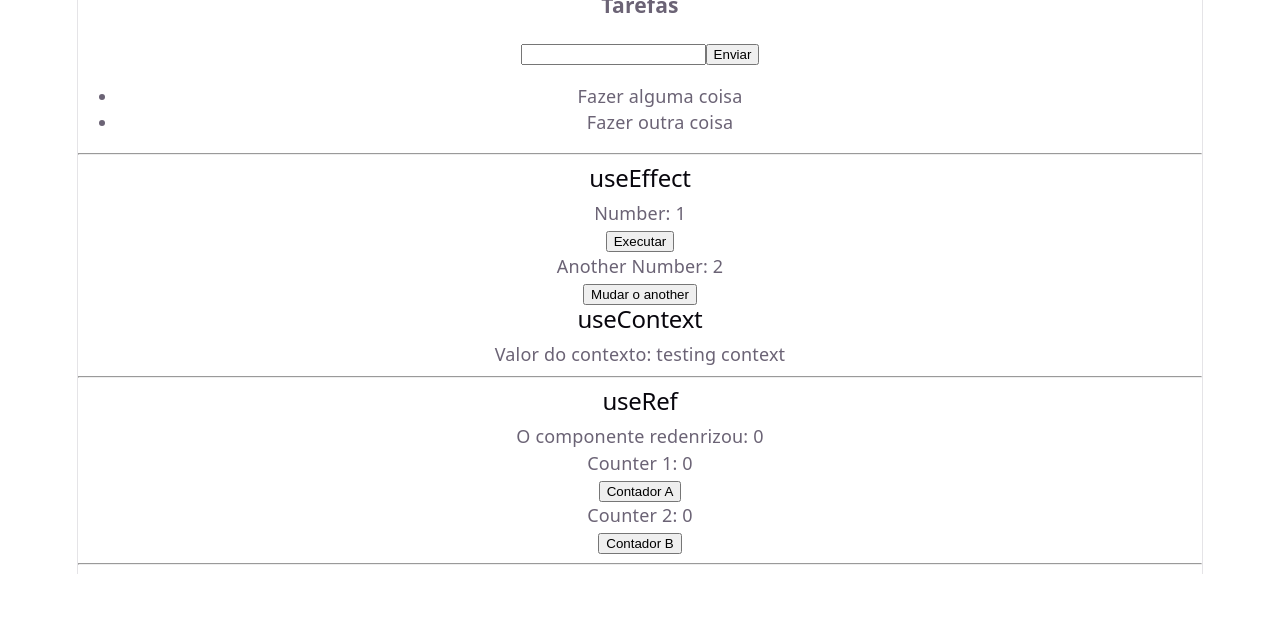
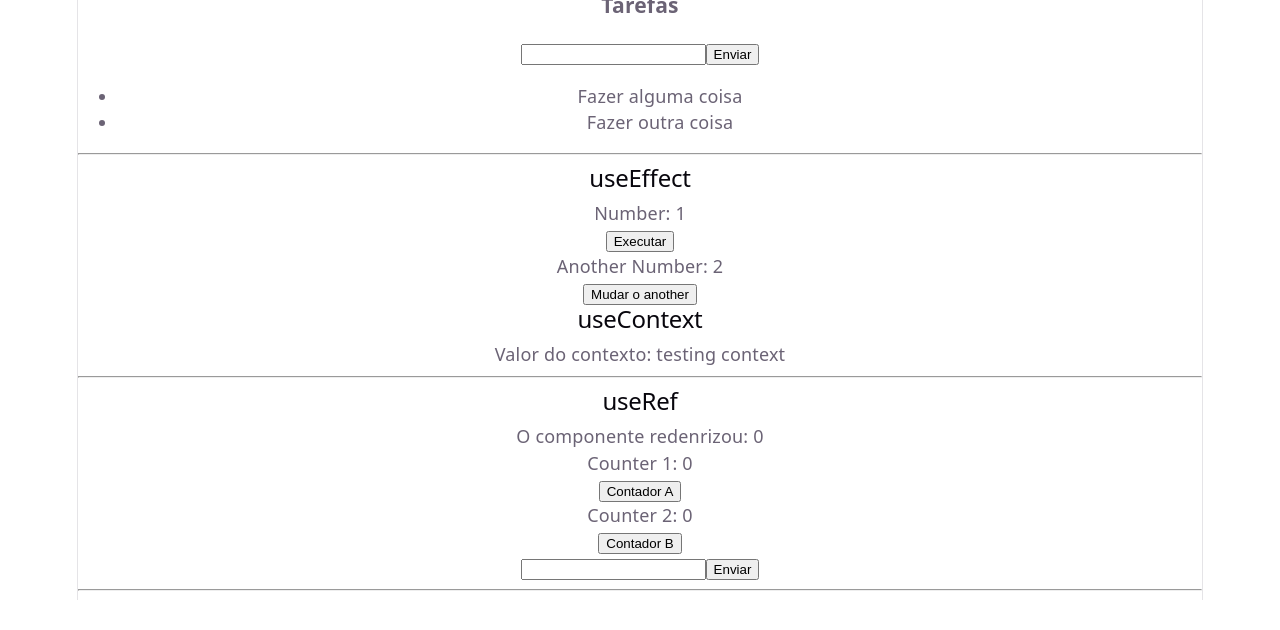
Before and after one commit to MarcosDavi-Dev/HookUseState, a React (Vite) app: page / in a window 1280 px wide. Shown: the part 465-1095 px from the top of the page. Built offline with nearby package versions, Linux system fonts and the light colour scheme.

Commit message:
useRef and DOM

```diff
--- a/src/components/HookUseRef.jsx
+++ b/src/components/HookUseRef.jsx
@@ -10,6 +10,18 @@
     numberRef.current = numberRef.current + 1;
   });
 
+  //   2 - useRef e DOM
+  const inputRef = useRef();
+  const [text, setText] = useState("");
+
+  const handleSubmit = (e) => {
+    e.preventDefault();
+
+    setText("");
+
+    inputRef.current.focus();
+  };
+
   return (
     <div>
       <h2>useRef</h2>
@@ -18,6 +30,15 @@
       <button onClick={() => setCounter(counter + 1)}>Contador A</button>
       <p>Counter 2: {counterB}</p>
       <button onClick={() => setCounterB(counterB + 1)}>Contador B</button>
+      <form onSubmit={handleSubmit}>
+        <input
+          type="text"
+          ref={inputRef}
+          value={text}
+          onChange={(e) => setText(e.target.value)}
+        />
+        <input type="submit" value="Enviar" />
+      </form>
       <hr />
     </div>
   );
```
